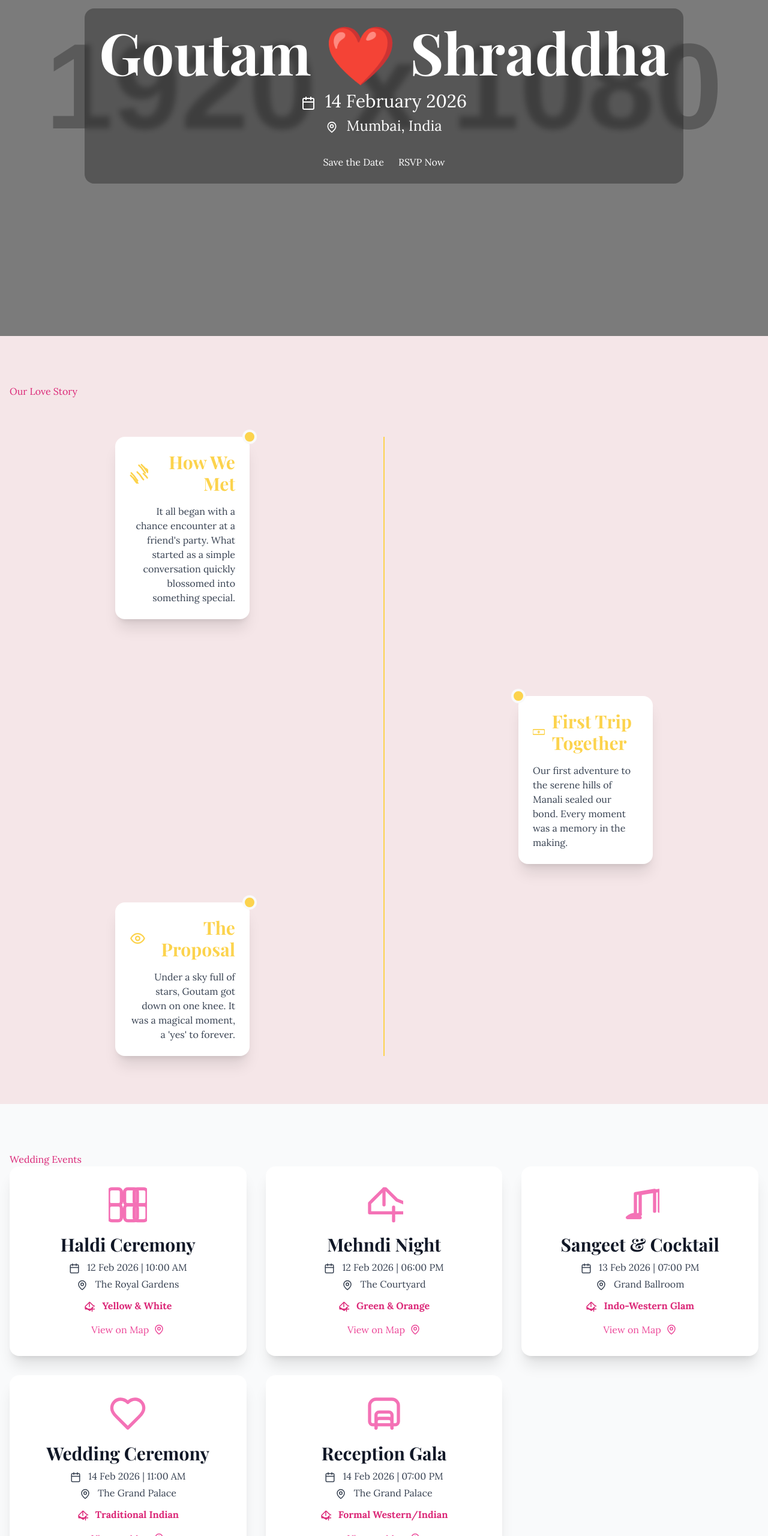
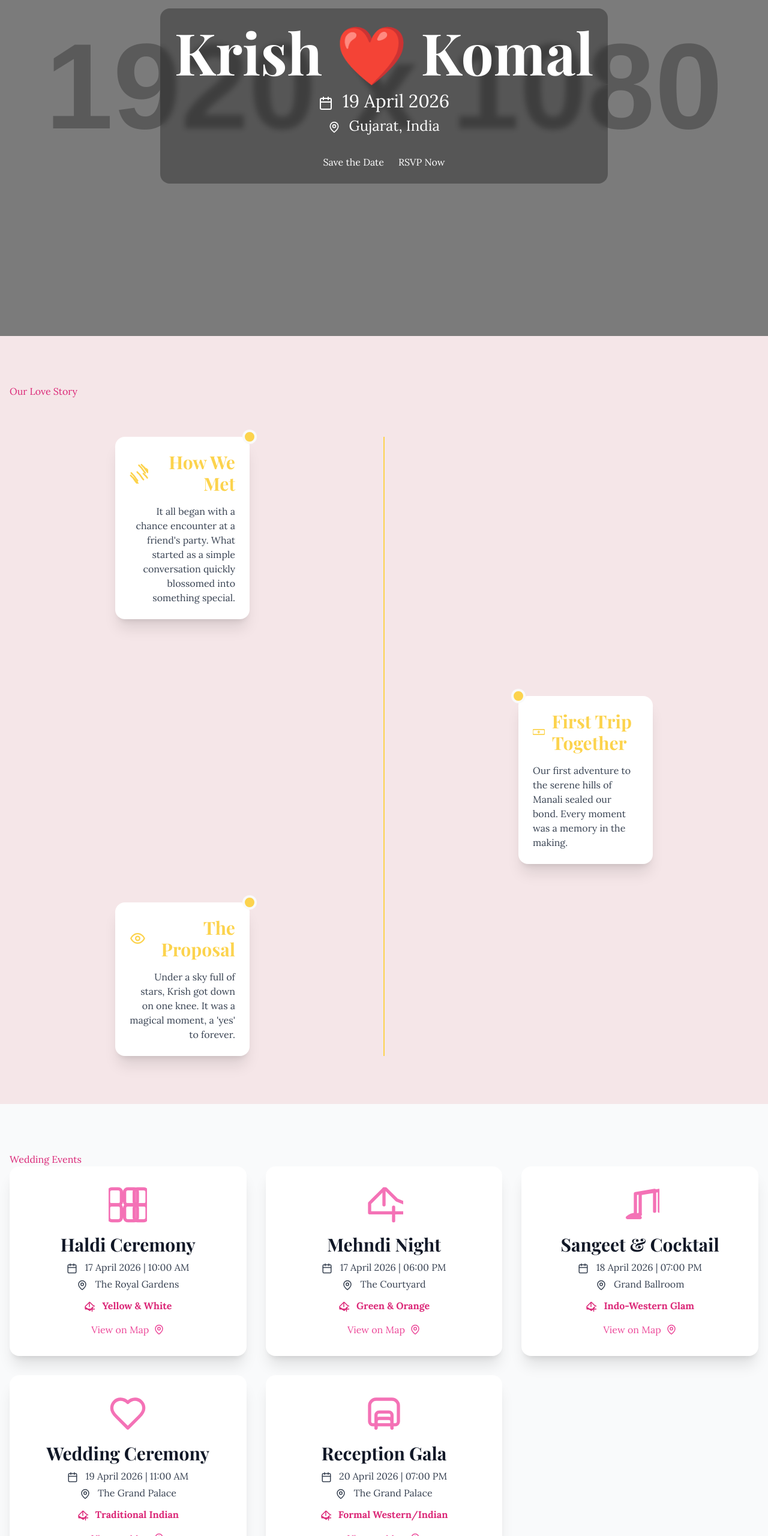
Before and after one commit to ravanitanish-del/new-wedding, a plain HTML site: page index.html in a window 1280 px wide. Shown: the part 240-2800 px from the top of the page at 60% size. Drawn offline with nearby package versions, Linux system fonts and the light colour scheme; placeholder pictures from the web are drawn by us.

Commit message:
Update index.html

```diff
--- a/index.html
+++ b/index.html
@@ -4,7 +4,7 @@
 <head>
     <meta charset="UTF-8">
     <meta name="viewport" content="width=device-width, initial-scale=1.0">
-    <title>Goutam ❤️ Shraddha - Wedding Invitation</title>
+    <title>Krish ❤️ Komal - Wedding Invitation</title>
     <!-- Tailwind CSS CDN -->
     <script src="https://cdn.tailwindcss.com"></script>
     <!-- Google Fonts: Playfair Display (serif) and Lora (serif for body) -->
@@ -284,7 +284,7 @@
     <nav class="fixed top-0 left-0 right-0 z-40 p-4 shadow-md bg-white dark:bg-gray-800 transition-colors duration-500">
         <div class="container mx-auto flex justify-between items-center">
             <div class="font-playfair text-2xl font-bold text-pink-400">
-                G&S
+                K&K
             </div>
             <div class="hidden md:flex space-x-6">
                 <a href="#hero" class="text-lg hover:text-pink-400 transition-colors" data-lang-key="home">Home</a>
@@ -339,7 +339,7 @@
         <div class="absolute inset-0 bg-black opacity-40"></div>
         <div class="relative z-10 text-white p-6 rounded-2xl bg-black bg-opacity-30 backdrop-blur-sm">
             <h1 class="font-playfair text-6xl md:text-8xl font-bold mb-4 animate-fade-in-up" data-lang-key="heroTitle">
-                Goutam ❤️ Shraddha</h1>
+                Krish ❤️ Komal</h1>
             <p class="text-2xl md:text-3xl mb-2 animate-fade-in-up animation-delay-200">
                 <svg class="inline-block mr-2" xmlns="http://www.w3.org/2000/svg" width="24" height="24"
                     viewBox="0 0 24 24" fill="none" stroke="currentColor" stroke-width="2" stroke-linecap="round"
@@ -348,7 +348,7 @@
                     <line x1="16" x2="16" y1="2" y2="6" />
                     <line x1="8" x2="8" y1="2" y2="6" />
                     <line x1="3" x2="21" y1="10" y2="10" />
-                </svg> <span data-lang-key="heroDate">14 February 2026</span>
+                </svg> <span data-lang-key="heroDate">19 April 2026</span>
             </p>
             <p class="text-xl md:text-2xl mb-8 animate-fade-in-up animation-delay-400">
                 <svg class="inline-block mr-2" xmlns="http://www.w3.org/2000/svg" width="20" height="20"
@@ -356,7 +356,7 @@
                     stroke-linejoin="round">
                     <path d="M20 10c0 6-8 12-8 12s-8-6-8-12a8 8 0 0 1 16 0Z" />
                     <circle cx="12" cy="10" r="3" />
-                </svg> <span data-lang-key="heroLocation">Mumbai, India</span>
+                </svg> <span data-lang-key="heroLocation">Gujarat, India</span>
             </p>
             <div
                 class="flex flex-col sm:flex-row justify-center space-y-4 sm:space-y-0 sm:space-x-6 animate-fade-in-up animation-delay-600">
@@ -450,7 +450,7 @@
                                     Proposal</h3>
                             </div>
                             <p class="text-center md:text-right text-gray-700 dark:text-gray-200"
-                                data-lang-key="theProposalDesc">Under a sky full of stars, Goutam got down on one knee.
+                                data-lang-key="theProposalDesc">Under a sky full of stars, Krish got down on one knee.
                                 It was a magical moment, a 'yes' to forever.</p>
                         </div>
                     </div>
@@ -487,7 +487,7 @@
                             <line x1="16" x2="16" y1="2" y2="6" />
                             <line x1="8" x2="8" y1="2" y2="6" />
                             <line x1="3" x2="21" y1="10" y2="10" />
-                        </svg> <span data-lang-key="haldiDate">12 Feb 2026</span> | <span
+                        </svg> <span data-lang-key="haldiDate">17 April 2026</span> | <span
                             data-lang-key="haldiTime">10:00 AM</span></p>
                     <p class="text-gray-700 dark:text-gray-300 mb-3"><svg class="inline-block mr-2"
                             xmlns="http://www.w3.org/2000/svg" width="18" height="18" viewBox="0 0 24 24" fill="none"
@@ -533,7 +533,7 @@
                             <line x1="16" x2="16" y1="2" y2="6" />
                             <line x1="8" x2="8" y1="2" y2="6" />
                             <line x1="3" x2="21" y1="10" y2="10" />
-                        </svg> <span data-lang-key="mehndiDate">12 Feb 2026</span> | <span
+                        </svg> <span data-lang-key="mehndiDate">17 April 2026</span> | <span
                             data-lang-key="mehndiTime">06:00 PM</span></p>
                     <p class="text-gray-700 dark:text-gray-300 mb-3"><svg class="inline-block mr-2"
                             xmlns="http://www.w3.org/2000/svg" width="18" height="18" viewBox="0 0 24 24" fill="none"
@@ -580,7 +580,7 @@
                             <line x1="16" x2="16" y1="2" y2="6" />
                             <line x1="8" x2="8" y1="2" y2="6" />
                             <line x1="3" x2="21" y1="10" y2="10" />
-                        </svg> <span data-lang-key="sangeetDate">13 Feb 2026</span> | <span
+                        </svg> <span data-lang-key="sangeetDate">18 April 2026</span> | <span
                             data-lang-key="sangeetTime">07:00 PM</span></p>
                     <p class="text-gray-700 dark:text-gray-300 mb-3"><svg class="inline-block mr-2"
                             xmlns="http://www.w3.org/2000/svg" width="18" height="18" viewBox="0 0 24 24" fill="none"
@@ -625,7 +625,7 @@
                             <line x1="16" x2="16" y1="2" y2="6" />
                             <line x1="8" x2="8" y1="2" y2="6" />
                             <line x1="3" x2="21" y1="10" y2="10" />
-                        </svg> <span data-lang-key="weddingDate">14 Feb 2026</span> | <span
+                        </svg> <span data-lang-key="weddingDate">19 April 2026</span> | <span
                             data-lang-key="weddingTime">11:00 AM</span></p>
                     <p class="text-gray-700 dark:text-gray-300 mb-3"><svg class="inline-block mr-2"
                             xmlns="http://www.w3.org/2000/svg" width="18" height="18" viewBox="0 0 24 24" fill="none"
@@ -757,16 +757,7 @@
                     <p class="block text-gray-700 dark:text-gray-200 text-lg font-semibold mb-2"
                         data-lang-key="mealPreference">Meal Preference:</p>
                     <div class="flex flex-wrap gap-4">
-                        <label class="flex items-center text-gray-700 dark:text-gray-200">
-                            <input type="radio" name="meal_preference" value="Vegetarian"
-                                class="mr-2 h-5 w-5 text-pink-400 focus:ring-pink-400" />
-                            <span data-lang-key="vegetarian">Vegetarian</span>
-                        </label>
-                        <label class="flex items-center text-gray-700 dark:text-gray-200">
-                            <input type="radio" name="meal_preference" value="Non-Vegetarian"
-                                class="mr-2 h-5 w-5 text-pink-400 focus:ring-pink-400" />
-                            <span data-lang-key="nonVegetarian">Non-Vegetarian</span>
-                        </label>
+
                         <label class="flex items-center text-gray-700 dark:text-gray-200">
                             <input type="radio" name="meal_preference" value="Vegan"
                                 class="mr-2 h-5 w-5 text-pink-400 focus:ring-pink-400" />
@@ -900,7 +891,7 @@
                     data-lang-key="instagramFeed">Instagram Feed</h3>
                 <p class="text-gray-700 dark:text-gray-200 mb-4">
                     <span data-lang-key="shareMoments">Share your moments with us using</span> <span
-                        class="font-bold text-pink-500">#GoutamWedsShraddha</span>
+                        class="font-bold text-pink-500">#KrishWedsKomal</span>
                 </p>
                 <div class="bg-gray-100 dark:bg-gray-700 p-6 rounded-2xl shadow-inner inline-block">
                     <p class="text-gray-600 dark:text-gray-300">
@@ -1222,7 +1213,7 @@
         <div class="container mx-auto">
             <p class="font-playfair text-3xl font-bold text-pink-600 dark:text-gold-light mb-4"
                 data-lang-key="thankYou">Thank You!</p>
-            <p class="text-lg mb-6" data-lang-key="goutamShraddha">Goutam & Shraddha</p>
+            <p class="text-lg mb-6" data-lang-key="goutamShraddha">Krish & Komal</p>
             <div class="flex justify-center space-x-6 mb-6">
                 <a href="#"
                     class="text-gray-600 hover:text-pink-400 dark:text-gray-300 dark:hover:text-pink-300 transition-colors">
@@ -1266,11 +1257,11 @@
                 </a>
             </div>
             <p class="text-sm">
-                &copy; <span id="current-year"></span> <span data-lang-key="goutamShraddha">Goutam & Shraddha</span>.
+                &copy; <span id="current-year"></span> <span data-lang-key="goutamShraddha">Krish & Komal</span>.
                 <span data-lang-key="allRightsReserved">All Rights Reserved.</span>
             </p>
             <p class="text-sm mt-2">
-                <span data-lang-key="designedBy">Designed & Developed by</span> Developergtm.
+                <span data-lang-key="designedBy">Designed & Developed by</span> DeveloperTanish.
             </p>
         </div>
     </footer>
@@ -1320,9 +1311,9 @@
                 guestbookNav: "Guestbook",
                 giftsNav: "Gifts",
                 travelNav: "Travel",
-                heroTitle: "Goutam ❤️ Shraddha",
-                heroDate: "14 February 2026",
-                heroLocation: "Mumbai, India",
+                heroTitle: "Krish ❤️ Komal",
+                heroDate: "19 April 2026",
+                heroLocation: "Gujarat, India",
                 saveTheDate: "Save the Date",
                 rsvpNow: "RSVP Now",
                 ourLoveStory: "Our Love Story",
@@ -1331,30 +1322,30 @@
                 firstTrip: "First Trip Together",
                 firstTripDesc: "Our first adventure to the serene hills of Manali sealed our bond. Every moment was a memory in the making.",
                 theProposal: "The Proposal",
-                theProposalDesc: "Under a sky full of stars, Goutam got down on one knee. It was a magical moment, a 'yes' to forever.",
+                theProposalDesc: "Under a sky full of stars, Krish got down on one knee. It was a magical moment, a 'yes' to forever.",
                 weddingEvents: "Wedding Events",
                 haldi: "Haldi Ceremony",
-                haldiDate: "12 Feb 2026",
+                haldiDate: "17 April 2026",
                 haldiTime: "10:00 AM",
                 haldiLocation: "The Royal Gardens",
                 haldiDressCode: "Yellow & White",
                 mehndi: "Mehndi Night",
-                mehndiDate: "12 Feb 2026",
+                mehndiDate: "17 April 2026",
                 mehndiTime: "06:00 PM",
                 mehndiLocation: "The Courtyard",
                 mehndiDressCode: "Green & Orange",
                 sangeet: "Sangeet & Cocktail",
-                sangeetDate: "13 Feb 2026",
+                sangeetDate: "18 April 2026",
                 sangeetTime: "07:00 PM",
                 sangeetLocation: "Grand Ballroom",
                 sangeetDressCode: "Indo-Western Glam",
                 wedding: "Wedding Ceremony",
-                weddingDate: "14 Feb 2026",
+                weddingDate: "19 April 2026",
                 weddingTime: "11:00 AM",
                 weddingLocation: "The Grand Palace",
                 weddingDressCode: "Traditional Indian",
                 reception: "Reception Gala",
-                receptionDate: "14 Feb 2026",
+                receptionDate: "20 April 2026",
                 receptionTime: "07:00 PM",
                 receptionLocation: "The Grand Palace",
                 receptionDressCode: "Formal Western/Indian",
@@ -1364,8 +1355,6 @@
                 numberOfGuests: "Number of Guests (including yourself)",
                 attendingEvents: "Which events will you be attending?",
                 mealPreference: "Meal Preference",
-                vegetarian: "Vegetarian",
-                nonVegetarian: "Non-Vegetarian",
                 vegan: "Vegan",
                 messageForCouple: "Message for the Couple",
                 submitRsvp: "Submit RSVP",
@@ -1455,9 +1444,7 @@
                 numberOfGuests: "मेहमानों की संख्या (आपको मिलाकर)",
                 attendingEvents: "आप किन कार्यक्रमों में शामिल होंगे?",
                 mealPreference: "भोजन वरीयता",
-                vegetarian: "शाकाहारी",
-                nonVegetarian: "मांसाहारी",
-                vegan: "शाकाहारी (वीगन)",
+
                 messageForCouple: "युगल के लिए संदेश",
                 submitRsvp: "RSVP सबमिट करें",
                 gallery: "गैलरी",
```
